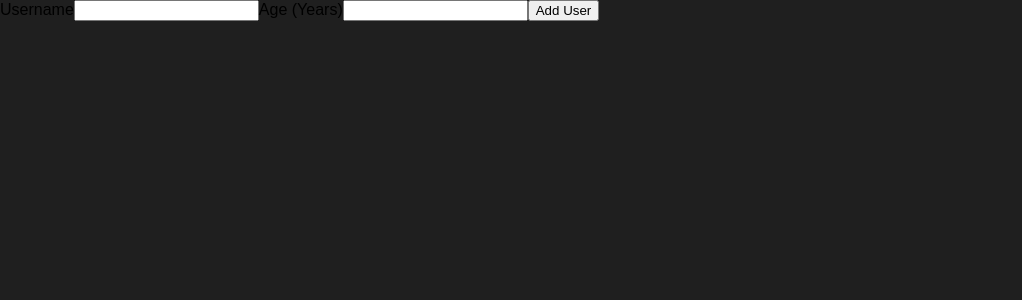
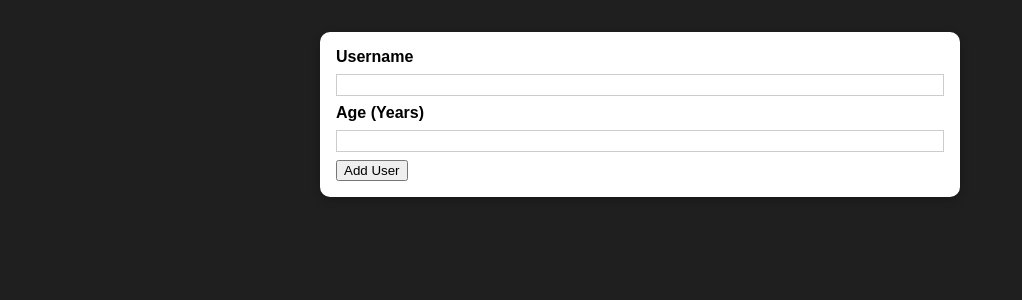
Before and after one commit to jripke74/react-0003, a React (Create React App) app: page / in a window 1280 px wide. Shown: the top 300 px of the page, without its empty margins (0-1022 px from the left). Built offline with nearby package versions, Linux system fonts and the light colour scheme.

Commit message:
add Card.js and Card.module.css

```diff
--- /dev/null
+++ b/src/components/UI/Card.js
@@ -0,0 +1,9 @@
+import React from 'react';
+
+import classes from './Card.module.css';
+
+const Card = (props) => {
+  return <div className={`${classes.card} ${props.className}`}>{props.children}</div>;
+};
+
+export default Card;
--- /dev/null
+++ b/src/components/UI/Card.module.css
@@ -0,0 +1,5 @@
+.card {
+  background-color: white;
+  box-shadow: 0 2px 8px rgba(0, 0, 0, 0.26);
+  border-radius: 10px;
+}
--- a/src/components/Users/AddUser.js
+++ b/src/components/Users/AddUser.js
@@ -1,4 +1,7 @@
 import React from 'react';
+
+import Card from '../UI/Card';
+import classes from './AddUser.module.css';
 
 const AddUser = props => {
   const addUserHandler = (event) => {
@@ -6,6 +9,7 @@
   };
 
   return (
+    <Card className={classes.input}>
       <form onSubmit={addUserHandler}>
         <label htmlFor='username'>Username</label>
         <input id="username" type="text" />
@@ -13,6 +17,7 @@
         <input id="age" type="number" />
         <button type='submit'>Add User</button>
       </form>
+    </Card>
   );
 };
 
--- /dev/null
+++ b/src/components/Users/AddUser.module.css
@@ -0,0 +1,25 @@
+.input {
+  margin: 2rem auto;
+  padding: 1rem;
+  width: 90%;
+  max-width: 40rem;
+}
+
+.input label {
+  display: block;
+  font-weight: bold;
+  margin-bottom: 0.5rem;
+}
+
+.input input {
+  font: inherit;
+  display: block;
+  width: 100%;
+  border: 1px solid #ccc;
+  margin-bottom: 0.5rem;
+}
+
+.input input:focus {
+  outline: none;
+  border-color: #4f005f;
+}
```
Lines whose indentation alone changed are shown as unchanged.
